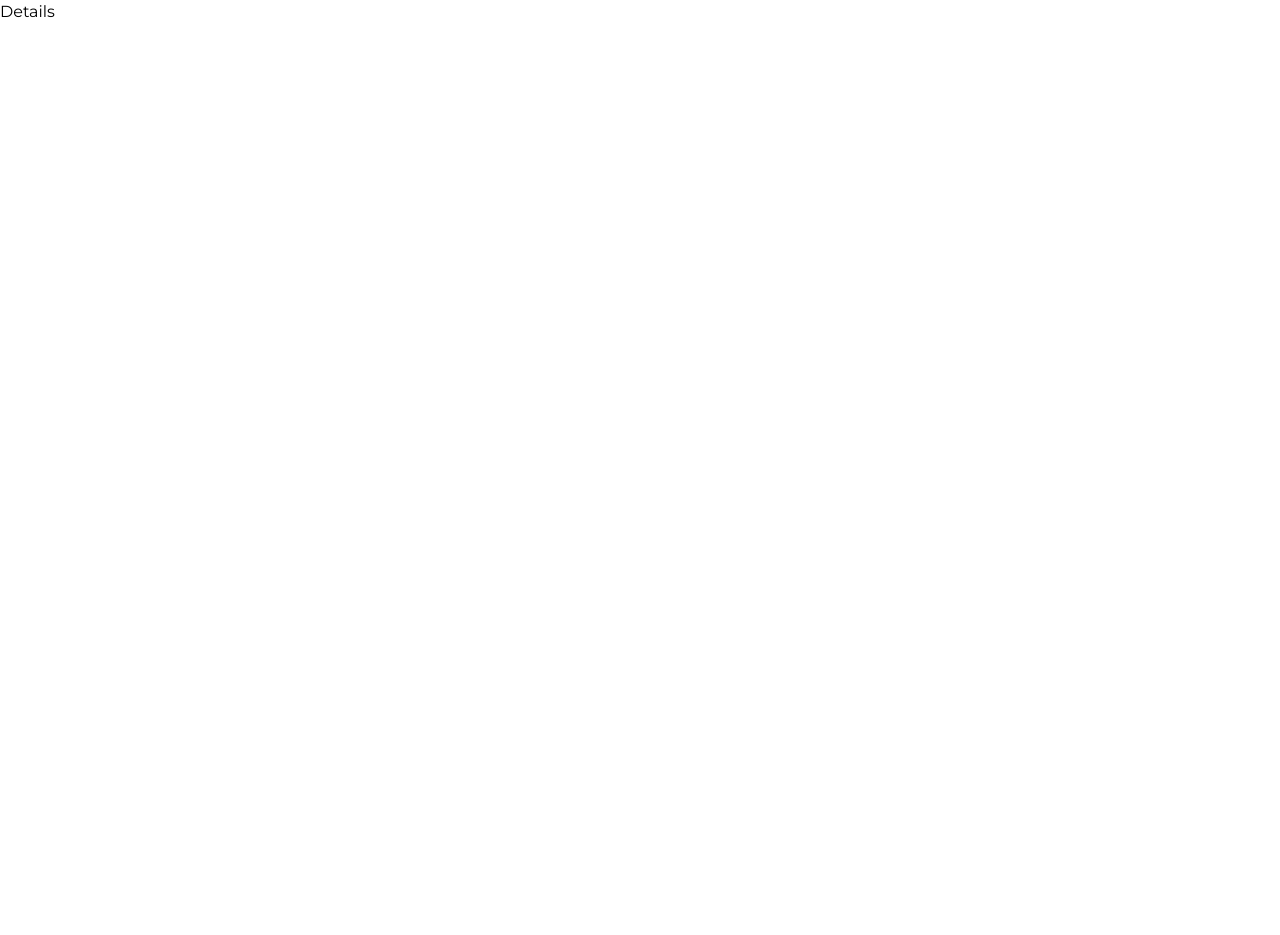
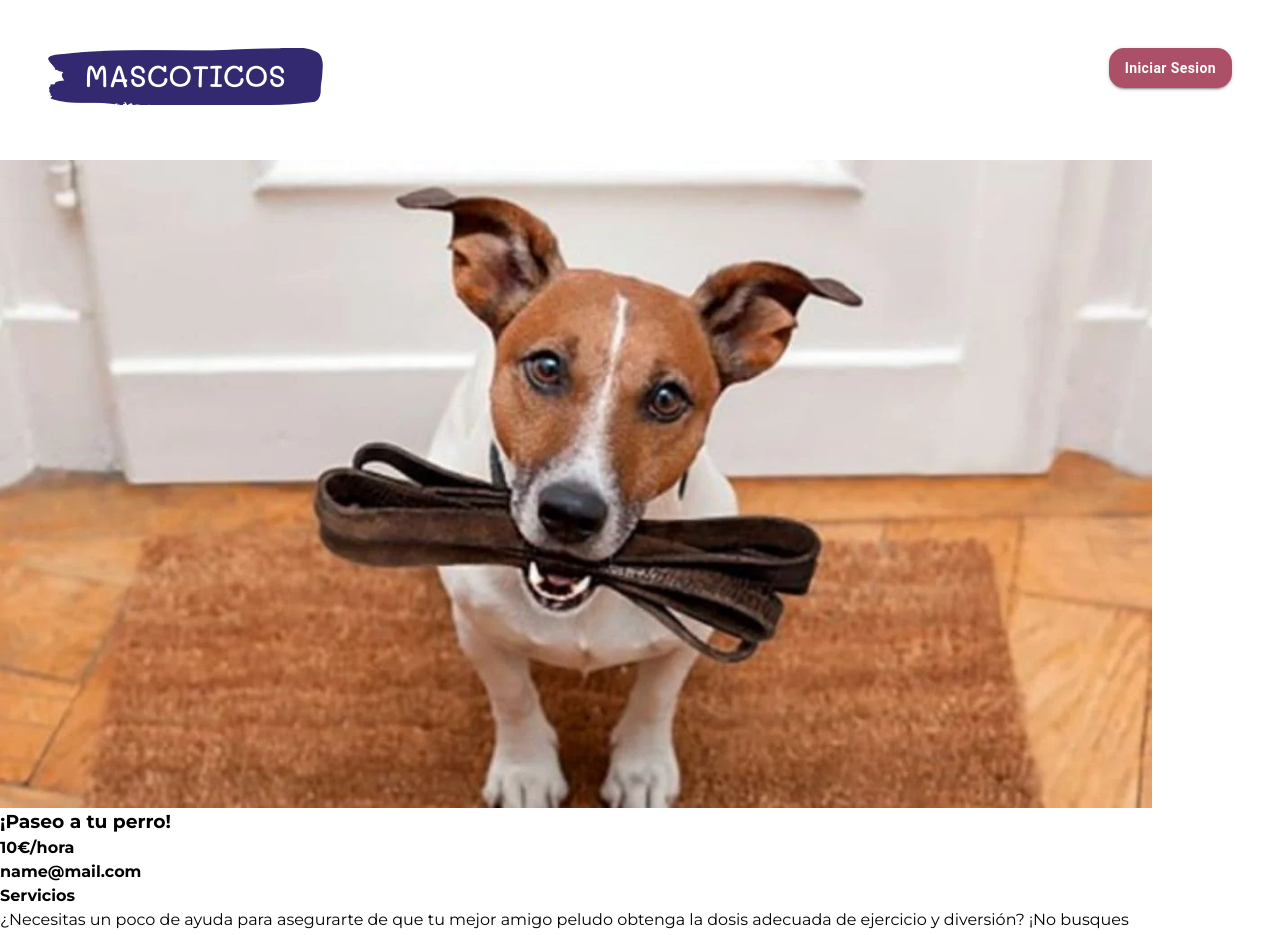
Before and after one commit to erigt/Hackathon_22, a React (Vite) app in the folder frontend/: page /details in a window 1280 px wide. Shown: the top 935 px of the page. Before the commit the page ends 800 px from the top, so only its background shows below. Built offline with nearby package versions, Linux system fonts and the light colour scheme.

Commit message:
estructura html details

```diff
--- a/frontend/src/pages/Details.jsx
+++ b/frontend/src/pages/Details.jsx
@@ -1,7 +1,23 @@
 
+import Footer from "../components/footer/Footer";
+import Header from "../components/header/Header";
+import styles from './details.module.css'
 
 export default function Details() {
   return (
-    <div>Details</div>
+    <>
+      <Header text="Iniciar Sesion"/>
+        <main>
+          <article className={styles.detailsContainer}>
+            <img src="/dog.webp" alt="" />
+            <h3>¡Paseo a tu perro!</h3>
+            <h4>10€/hora</h4>
+            <h4>name@mail.com</h4>
+            <h4>Servicios</h4>
+            <p>¿Necesitas un poco de ayuda para asegurarte de que tu mejor amigo peludo obtenga la dosis adecuada de ejercicio y diversión? ¡No busques más! Soy un amante de los perros con años de experiencia en el cuidado y la atención de mascotas.</p>
+          </article>
+        </main>
+      <Footer/>
+    </>
   )
 }
--- /dev/null
+++ b/frontend/src/pages/details.module.css
@@ -0,0 +1,6 @@
+.detailsContainer{
+    width: 90%;
+    display: flex;
+    flex-direction: column;
+    justify-content: center;
+}
```
